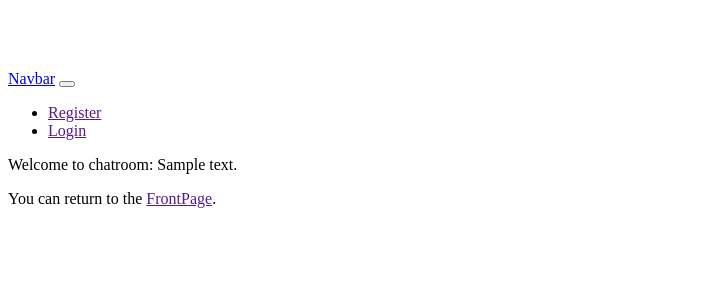
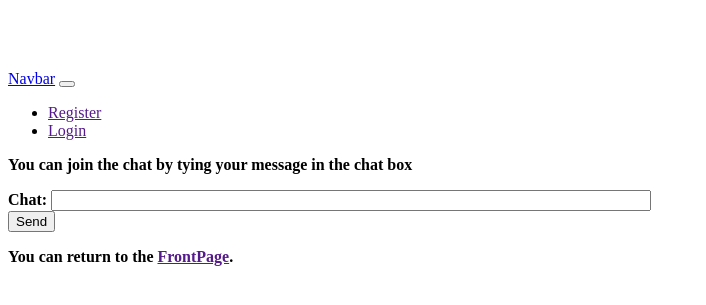
Before and after one commit to MuntasirSauvik/tutorial1, a Python web app: template tutorial1/templates/messages/chatroom.jinja2 in a window 1280 px wide. Shown: the top 305 px of the page, without its empty margins (0-706 px from the left). Run offline with Jinja, Linux system fonts and the light colour scheme; the template is opened without the code that fills it: most values are stand-ins (such as "Sample title", 1, 10 or a date in 2020).

Commit message:
Implemented chat message box in the chatroom

```diff
--- a/tutorial1/templates/login.jinja2
+++ b/tutorial1/templates/login.jinja2
@@ -20,7 +20,7 @@
     <input type="password" name="password">
 </div>
 <div class="form-group">
-    <button type="submit" name="form.submitted" value="Log In" class="btn btn-default" >Log In</button>
+    <button type="submit" name="form.submitted" value="Log In">Log In</button>
 </div>
 </form>
 {% endblock content %}
--- a/tutorial1/templates/messages/chatroom.jinja2
+++ b/tutorial1/templates/messages/chatroom.jinja2
@@ -5,8 +5,21 @@
 {% block content %}
 
 <p class="pull-right">
-    Welcome to chatroom: {{ res1.roomDescription }}
+   <strong Welcome to chatroom: {{ res1.roomDescription }} </strong>
 </p>
+<p> You can join the chat by tying your message in the chat box</p>
+
+
+<form action="{{ url }}" method="post">
+<input type="hidden" name="next" value="{{ next_url }}">
+<div class="form-group">
+    <label for="message">Chat: </label>
+    <input style="width:600px" type="text" name="message"">
+</div>
+<div class="form-group">
+    <button type="submit" name="form.submitted" value="send">Send</button>
+</div>
+</form>
 <p>You can return to the
 <a href="{{request.route_url('view_page', pagename='FrontPage')}}">FrontPage</a>.
 </p>
```
Also changed, not shown: tutorial1.sqlite.
